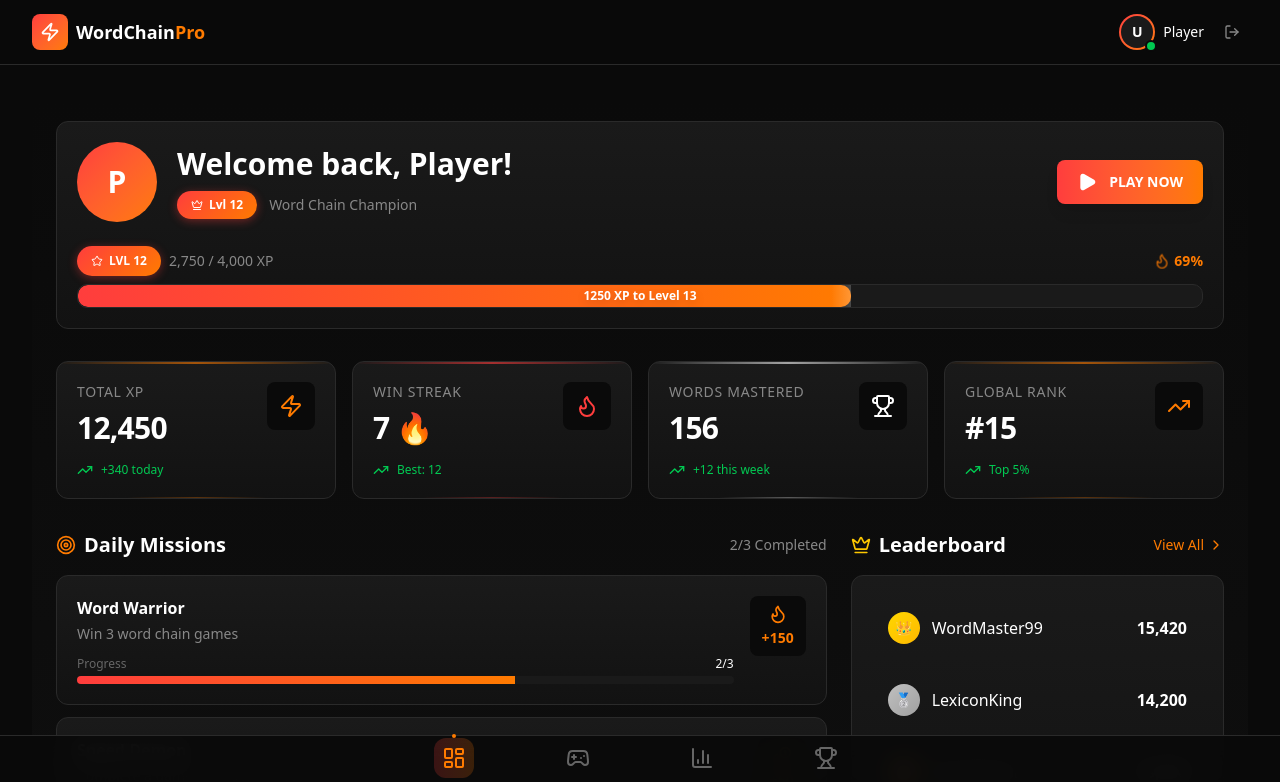
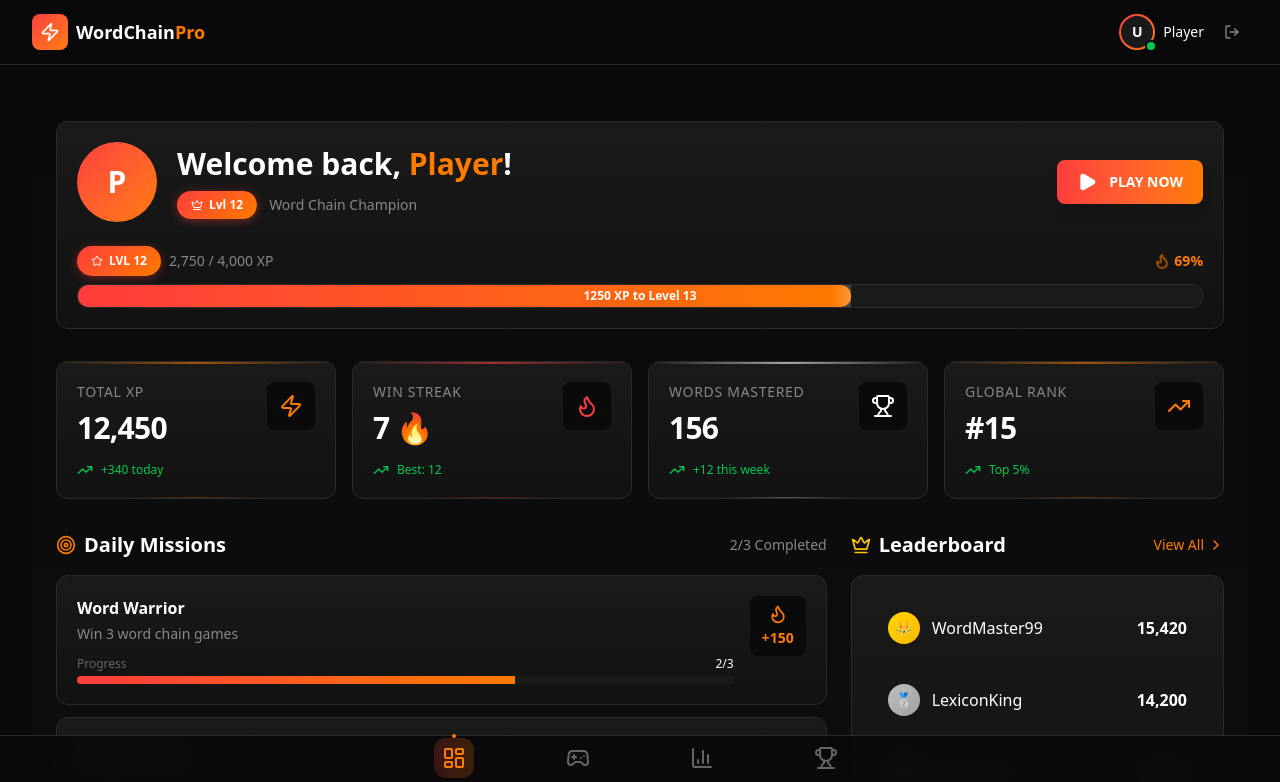
Before and after one commit to Samdav2/word-chain-frontend, a Next.js app: page /dashboard in a window 1280 px wide. Shown: the top 782 px of the page. Built offline with nearby package versions, Linux system fonts and the light colour scheme; no server answers; sample sign-in values are in the browser's storage.

Commit message:
fixing color

```diff
--- a/src/app/(dashboard)/dashboard/page.tsx
+++ b/src/app/(dashboard)/dashboard/page.tsx
@@ -125,7 +125,7 @@ export default function DashboardPage() {
                                 <div className="min-w-0 flex-1">
                                     <h1 className="text-base sm:text-xl md:text-2xl lg:text-3xl font-black text-white leading-tight">
                                         <span className="hidden sm:inline">Welcome back, </span>
-                                        <span className="text-white sm:glow-text-orange truncate block sm:inline">
+                                        <span className="text-white sm:text-[#ff7b00] sm:glow-text-orange truncate block sm:inline">
                                             {user?.first_name || user?.display_name || 'Player'}
                                         </span>
                                         <span className="hidden sm:inline">!</span>
```
